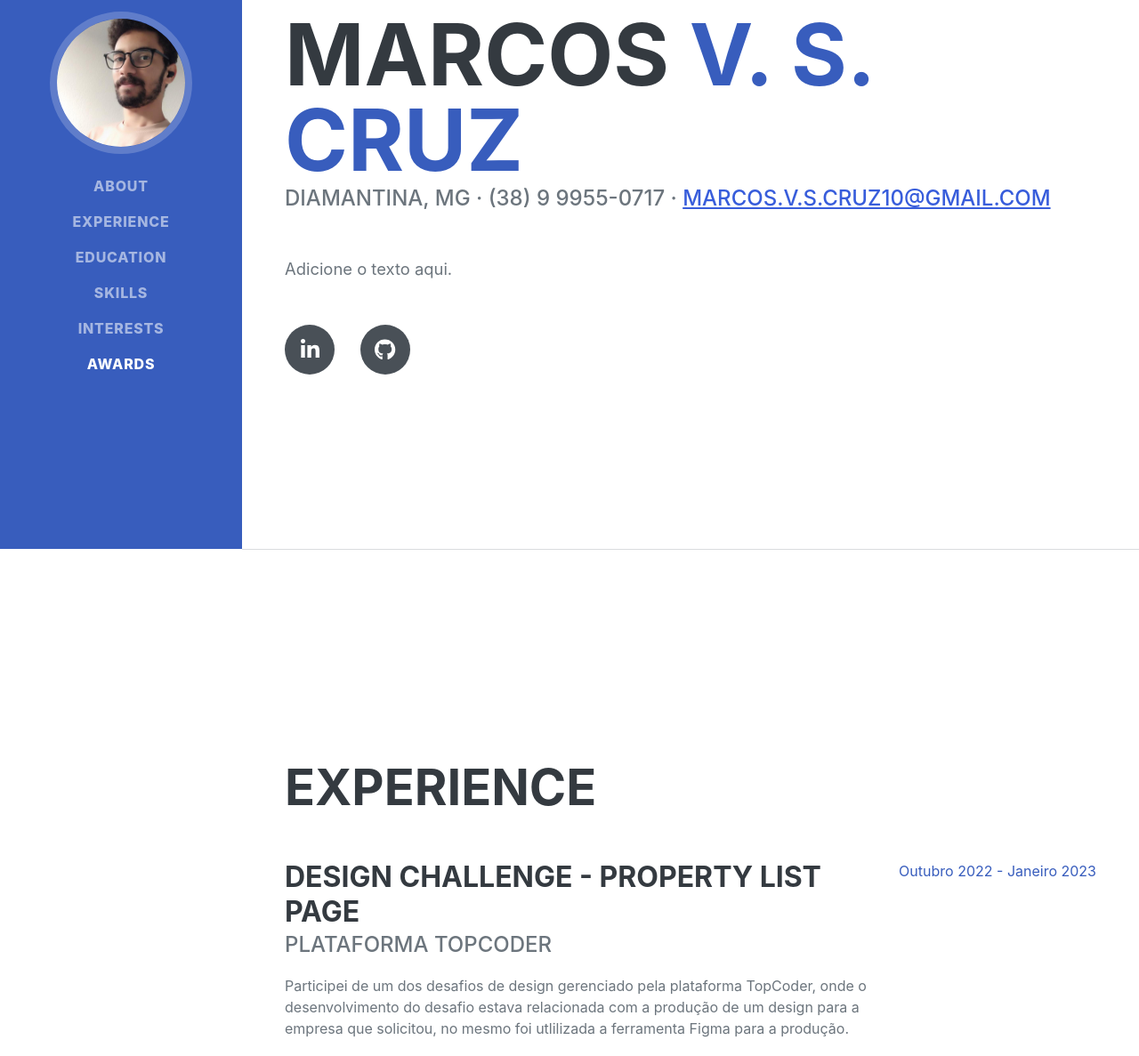
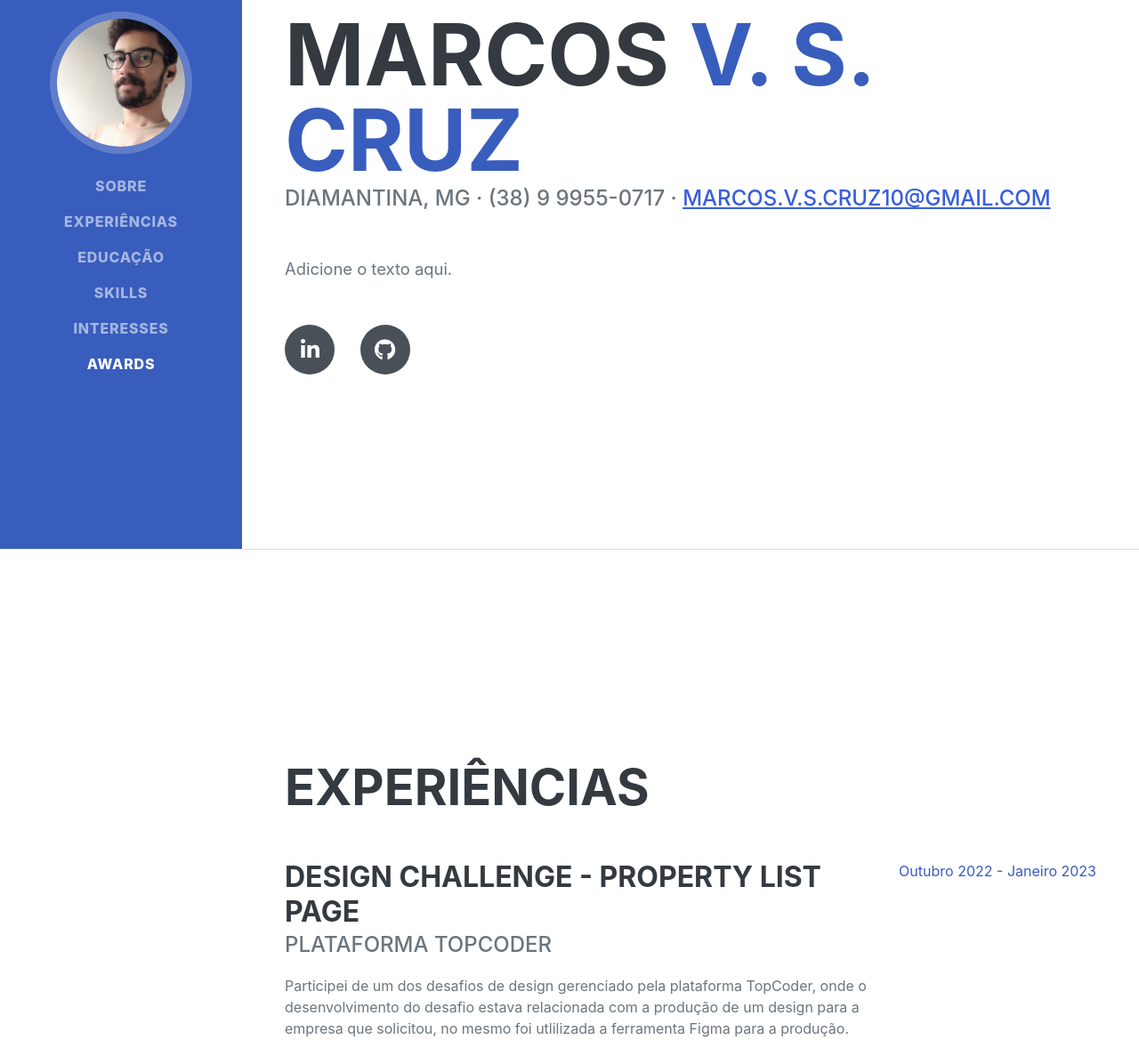
Before and after one commit to marcosscruz/Curriculo, a plain HTML site: page index.html in a window 1280 px wide. Shown: the part 183-1370 px from the top of the page at 89% size. Drawn offline with nearby package versions, Linux system fonts and the light colour scheme; a web font is replaced by a local one.

Commit message:
algumas alterações na parte do html

```diff
--- a/index.html
+++ b/index.html
@@ -32,11 +32,11 @@
                 class="navbar-toggler-icon"></span></button>
         <div class="collapse navbar-collapse" id="navbarResponsive">
             <ul class="navbar-nav">
-                <li class="nav-item"><a class="nav-link js-scroll-trigger" href="#about">About</a></li>
-                <li class="nav-item"><a class="nav-link js-scroll-trigger" href="#experience">Experience</a></li>
-                <li class="nav-item"><a class="nav-link js-scroll-trigger" href="#education">Education</a></li>
+                <li class="nav-item"><a class="nav-link js-scroll-trigger" href="#about">Sobre</a></li>
+                <li class="nav-item"><a class="nav-link js-scroll-trigger" href="#experience">Experiências</a></li>
+                <li class="nav-item"><a class="nav-link js-scroll-trigger" href="#education">Educação</a></li>
                 <li class="nav-item"><a class="nav-link js-scroll-trigger" href="#skills">Skills</a></li>
-                <li class="nav-item"><a class="nav-link js-scroll-trigger" href="#interests">Interests</a></li>
+                <li class="nav-item"><a class="nav-link js-scroll-trigger" href="#interests">Interesses</a></li>
                 <li class="nav-item"><a class="nav-link js-scroll-trigger" href="#awards">Awards</a></li>
             </ul>
         </div>
@@ -67,7 +67,7 @@
         <!-- Experience-->
         <section class="resume-section" id="experience">
             <div class="resume-section-content">
-                <h2 class="mb-5">Experience</h2>
+                <h2 class="mb-5">Experiências</h2>
                 <div class="d-flex flex-column flex-md-row justify-content-between">
                     <div class="flex-grow-1">
                         <h3 class="mb-0">Design Challenge - Property List Page</h3>
@@ -95,7 +95,7 @@
         <!-- Education-->
         <section class="resume-section" id="education">
             <div class="resume-section-content">
-                <h2 class="mb-5">Education</h2>
+                <h2 class="mb-5">Educação</h2>
                 <div class="d-flex flex-column flex-md-row justify-content-between mb-5">
                     <div class="flex-grow-1">
                         <h3 class="mb-0">Universidade do Vale do Jequitinhonha e Mucuri</h3>
@@ -125,8 +125,9 @@
                     <li class="list-inline-item"><i class="devicon-git-plain"></i></li>
                     <li class="list-inline-item"><i class="fab fa-figma"></i></li>
                 </ul>
-                <!--<div class="subheading mb-3">Workflow</div>
+                <div class="subheading mb-3">Workflow</div>
                 <ul class="fa-ul mb-0">
+                    <!--
                         <li>
                             <span class="fa-li"><i class="fas fa-check"></i></span>
                             Mobile-First, Responsive Design
@@ -139,18 +140,19 @@
                             <span class="fa-li"><i class="fas fa-check"></i></span>
                             Cross Functional Teams
                         </li>
+                    -->
                     <li>
                         <span class="fa-li"><i class="fas fa-check"></i></span>
                         Agile Development & Scrum
                     </li>
-                </ul>-->
+                </ul>
             </div>
         </section>
         <hr class="m-0" />
         <!-- Interests-->
         <section class="resume-section" id="interests">
             <div class="resume-section-content">
-                <h2 class="mb-5">Interests</h2>
+                <h2 class="mb-5">Interesses</h2>
                 <p>Além de ser um aspirante a desenvolvedor web e front-end, gosto de passar meu tempo livre lendo
                     diversos tipos de coisas, de quadrinhos orientais (magás) a uma simples receita, além de artigos
                     acadêmicos de diferentes áreas. Mas é claro que também gosto de passeios ao ar livre e jogar
```
Lines whose indentation alone changed are shown as unchanged.
